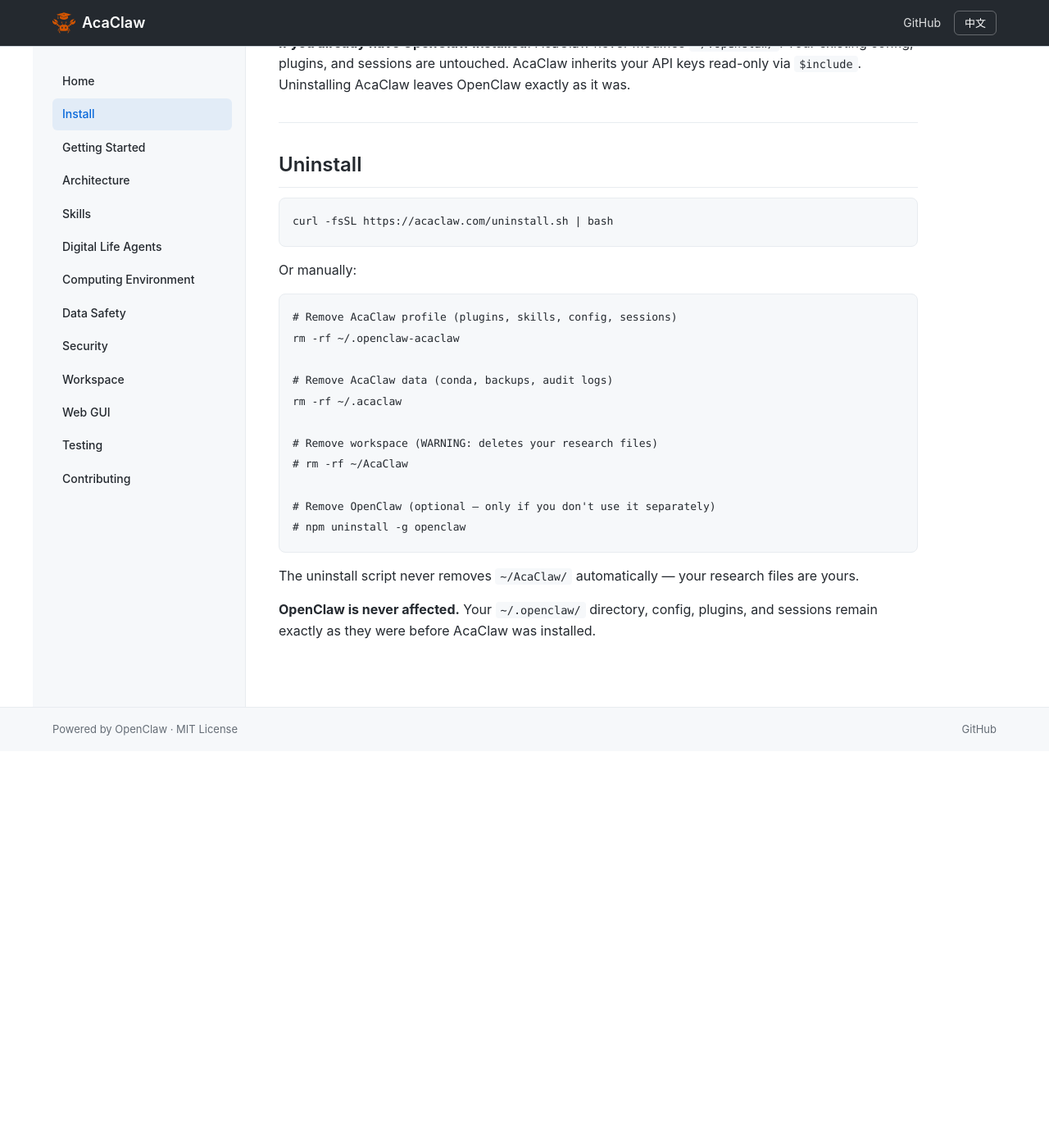
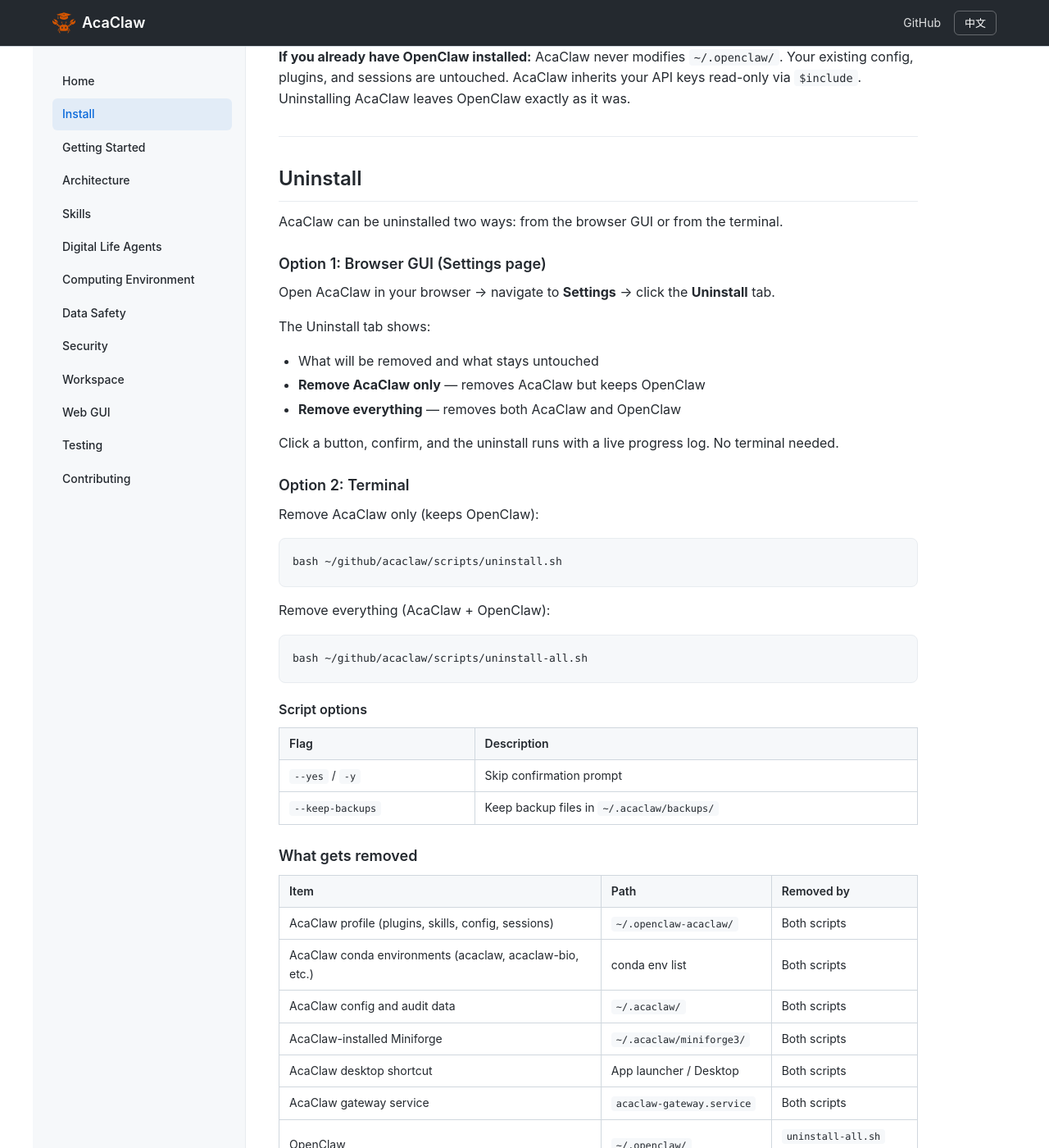
Before and after one commit to AcaClaw/acaclaw, a Jekyll site: the page built from docs/en/install.md, in a window 1280 px wide and 1400 px high, scrolled down 6828 px. Shown: the whole window at 82% size. Built offline with Jekyll 4.4.1, drawn with Linux system fonts in a browser that asks for light colours; before the commit the page ends 7744 px from its top, so only the background shows below that; some of the changed text lies outside the part shown.

Commit message:
docs: update install/uninstall docs with GUI uninstall and accurate paths
- Add GUI-based uninstall option (Settings > Uninstall tab)
- Document both uninstall scripts and their options (--keep-backups, --yes)
- Add detailed tables for what gets removed vs preserved
- Fix plugins path: extensions/ not plugins/
- Add systemd service registration step
- Update config description: copies keys, not $include
- Update both English and Chinese versions

````diff
--- a/docs/en/install.md
+++ b/docs/en/install.md
@@ -230,18 +230,19 @@
 |---|---|---|
 | 1 | Installs OpenClaw via npm | Global (`npm install -g openclaw`) |
 | 2 | Installs Miniforge (Conda) | `~/.acaclaw/miniforge3/` |
-| 3 | Copies AcaClaw plugins | `~/.openclaw-acaclaw/plugins/` (isolated profile) |
+| 3 | Copies AcaClaw plugins | `~/.openclaw-acaclaw/extensions/` (isolated profile) |
 | 4 | Installs academic skills from ClawHub | `~/.openclaw-acaclaw/skills/` |
-| 5 | Writes AcaClaw config | `~/.openclaw-acaclaw/openclaw.json` (inherits existing API keys via `$include`) |
-| 6 | Starts gateway, opens browser wizard | `openclaw --profile acaclaw gateway run` → `http://localhost:2090/` |
+| 5 | Writes AcaClaw config | `~/.openclaw-acaclaw/openclaw.json` (copies existing API keys) |
+| 6 | Registers systemd user service | `~/.config/systemd/user/acaclaw-gateway.service` |
+| 7 | Starts gateway, opens browser wizard | `openclaw --profile acaclaw gateway run` → `http://localhost:2090/` |
 
 The browser wizard then:
 
 | Step | Action | Location |
 |---|---|---|
-| 7 | Creates Conda environment for your discipline | `~/.acaclaw/miniforge3/envs/acaclaw-*` |
-| 8 | Saves discipline + provider config | `~/.openclaw-acaclaw/openclaw.json` (via gateway API) |
-| 9 | Creates workspace directory structure | `~/AcaClaw/` |
+| 8 | Creates Conda environment for your discipline | `~/.acaclaw/miniforge3/envs/acaclaw-*` |
+| 9 | Saves discipline + provider config | `~/.openclaw-acaclaw/openclaw.json` (via gateway API) |
+| 10 | Creates workspace directory structure | `~/AcaClaw/` |
 
 Nothing is installed outside these directories. Nothing is sent to the internet (except npm/conda package downloads and the API key test).
 
@@ -251,26 +252,62 @@
 
 ## Uninstall
 
+AcaClaw can be uninstalled two ways: from the browser GUI or from the terminal.
+
+### Option 1: Browser GUI (Settings page)
+
+Open AcaClaw in your browser → navigate to **Settings** → click the **Uninstall** tab.
+
+The Uninstall tab shows:
+
+- What will be removed and what stays untouched
+- **Remove AcaClaw only** — removes AcaClaw but keeps OpenClaw
+- **Remove everything** — removes both AcaClaw and OpenClaw
+
+Click a button, confirm, and the uninstall runs with a live progress log. No terminal needed.
+
+### Option 2: Terminal
+
+Remove AcaClaw only (keeps OpenClaw):
+
 ```bash
-curl -fsSL https://acaclaw.com/uninstall.sh | bash
+bash ~/github/acaclaw/scripts/uninstall.sh
 ```
 
-Or manually:
+Remove everything (AcaClaw + OpenClaw):
 
 ```bash
-# Remove AcaClaw profile (plugins, skills, config, sessions)
-rm -rf ~/.openclaw-acaclaw
-
-# Remove AcaClaw data (conda, backups, audit logs)
-rm -rf ~/.acaclaw
-
-# Remove workspace (WARNING: deletes your research files)
-# rm -rf ~/AcaClaw
-
-# Remove OpenClaw (optional — only if you don't use it separately)
-# npm uninstall -g openclaw
+bash ~/github/acaclaw/scripts/uninstall-all.sh
 ```
 
-The uninstall script never removes `~/AcaClaw/` automatically — your research files are yours.
+#### Script options
 
-**OpenClaw is never affected.** Your `~/.openclaw/` directory, config, plugins, and sessions remain exactly as they were before AcaClaw was installed.
+| Flag | Description |
+|---|---|
+| `--yes` / `-y` | Skip confirmation prompt |
+| `--keep-backups` | Keep backup files in `~/.acaclaw/backups/` |
+
+### What gets removed
+
+| Item | Path | Removed by |
+|---|---|---|
+| AcaClaw profile (plugins, skills, config, sessions) | `~/.openclaw-acaclaw/` | Both scripts |
+| AcaClaw conda environments (acaclaw, acaclaw-bio, etc.) | conda env list | Both scripts |
+| AcaClaw config and audit data | `~/.acaclaw/` | Both scripts |
+| AcaClaw-installed Miniforge | `~/.acaclaw/miniforge3/` | Both scripts |
+| AcaClaw desktop shortcut | App launcher / Desktop | Both scripts |
+| AcaClaw gateway service | `acaclaw-gateway.service` | Both scripts |
+| OpenClaw | `~/.openclaw/` | `uninstall-all.sh` only |
+| OpenClaw gateway service | `openclaw-gateway.service` | `uninstall-all.sh` only |
+
+### What stays untouched
+
+| Item | Path |
+|---|---|
+| Your research data | `~/AcaClaw/` |
+| OpenClaw (when using "AcaClaw only") | `~/.openclaw/` |
+| System conda installations | `~/miniconda3/`, `~/miniforge3/`, etc. |
+
+The uninstall scripts **never** remove `~/AcaClaw/` automatically — your research files are yours.
+
+**OpenClaw is never affected by "Remove AcaClaw only".** Your `~/.openclaw/` directory, config, plugins, and sessions remain exactly as they were before AcaClaw was installed.
````
Also changed, not shown: docs/zh-CN/install.md (+59 -6 lines).
